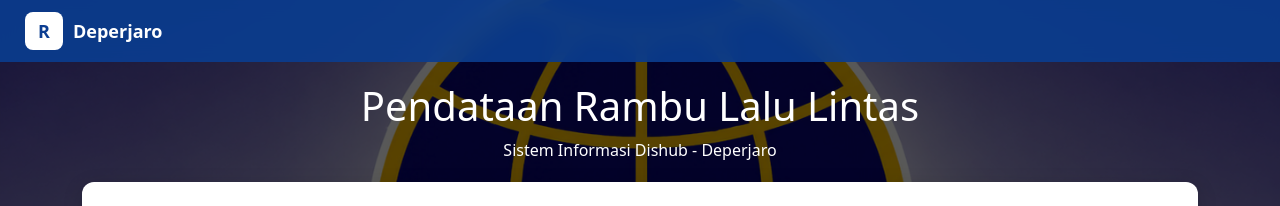
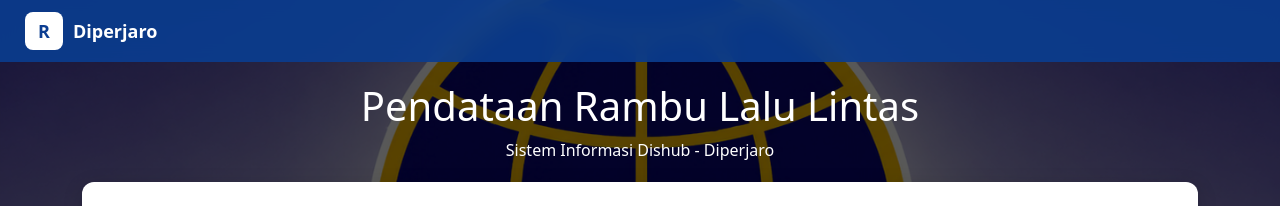
Before and after one commit to JhonyKurniawan/rambu, a Vue app: page / in a window 1280 px wide. Shown: the top 206 px of the page. Built offline with nearby package versions, Linux system fonts and the light colour scheme; no server answers.

Commit message:
Update brand name to Diperjaro in App.vue

```diff
--- a/src/App.vue
+++ b/src/App.vue
@@ -5,14 +5,14 @@
     <nav class="navbar-modern">
       <div class="nav-left">
         <div class="logo-box">R</div>
-        <span class="brand">Deperjaro</span>
+        <span class="brand">Diperjaro</span>
       </div>
     </nav>
 
     <!-- HEADER -->
     <header class="app-header animate-header">
       <h1>Pendataan Rambu Lalu Lintas</h1>
-      <p>Sistem Informasi Dishub - Deperjaro</p>
+      <p>Sistem Informasi Dishub - Diperjaro</p>
     </header>
 
     <!-- CONTENT -->
```
